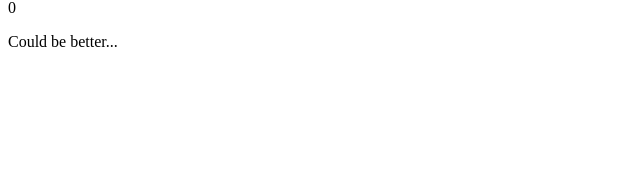
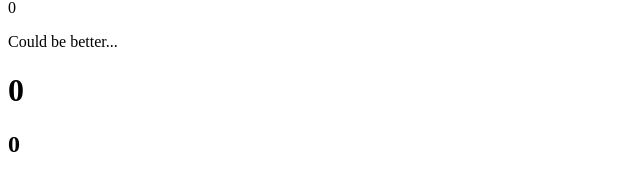
Before and after one commit to aysllanferreira/Projeto-18-Trivia, a React (Create React App) app: page /feedback in a window 1280 px wide. Shown: the part 329-520 px from the top of the page, without its empty margins (0-640 px from the left). Built offline with nearby package versions, Linux system fonts and the light colour scheme.

Commit message:
req: 14 - feito

```diff
--- a/src/pages/Feedback.js
+++ b/src/pages/Feedback.js
@@ -23,6 +23,14 @@ function Feedback() {
       ) : (
         <p data-testid="feedback-text">Could be better...</p>
       )}
+
+      <h1 data-testid="feedback-total-score">
+        {player.score}
+      </h1>
+
+      <h2 data-testid="feedback-total-question">
+        {player.assertions}
+      </h2>
     </div>
   );
 }
```
